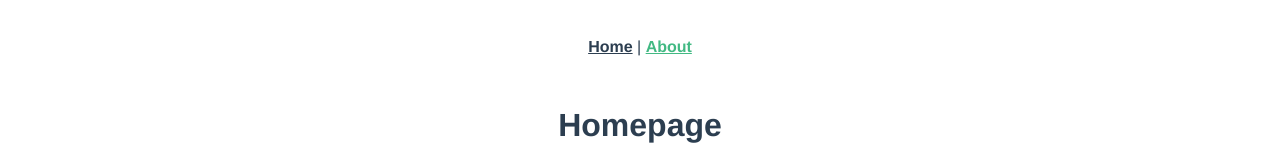
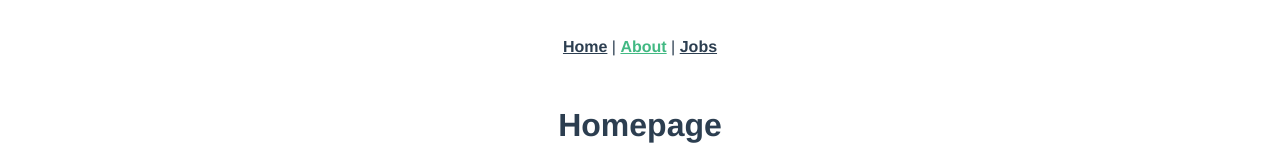
Before and after one commit to braden-w-tutorials/learn-vue-with-net-ninja, a Vue app in the folder ninja-jobs/: page /about in a window 1280 px wide. Shown: the top 160 px of the page. Built offline with nearby package versions, Linux system fonts and the light colour scheme.

Commit message:
Added Jobs router

```diff
--- a/ninja-jobs/src/App.vue
+++ b/ninja-jobs/src/App.vue
@@ -2,7 +2,8 @@
   <div id="nav">
     <router-link to="/">Home</router-link> |
     <!-- Use data binding to match with name -->
-    <router-link :to="{ name: 'About' }">About</router-link>
+    <router-link :to="{ name: 'About' }">About</router-link> |
+    <router-link :to="{ name: 'Jobs' }">Jobs</router-link>
   </div>
   <router-view />
 </template>
```
